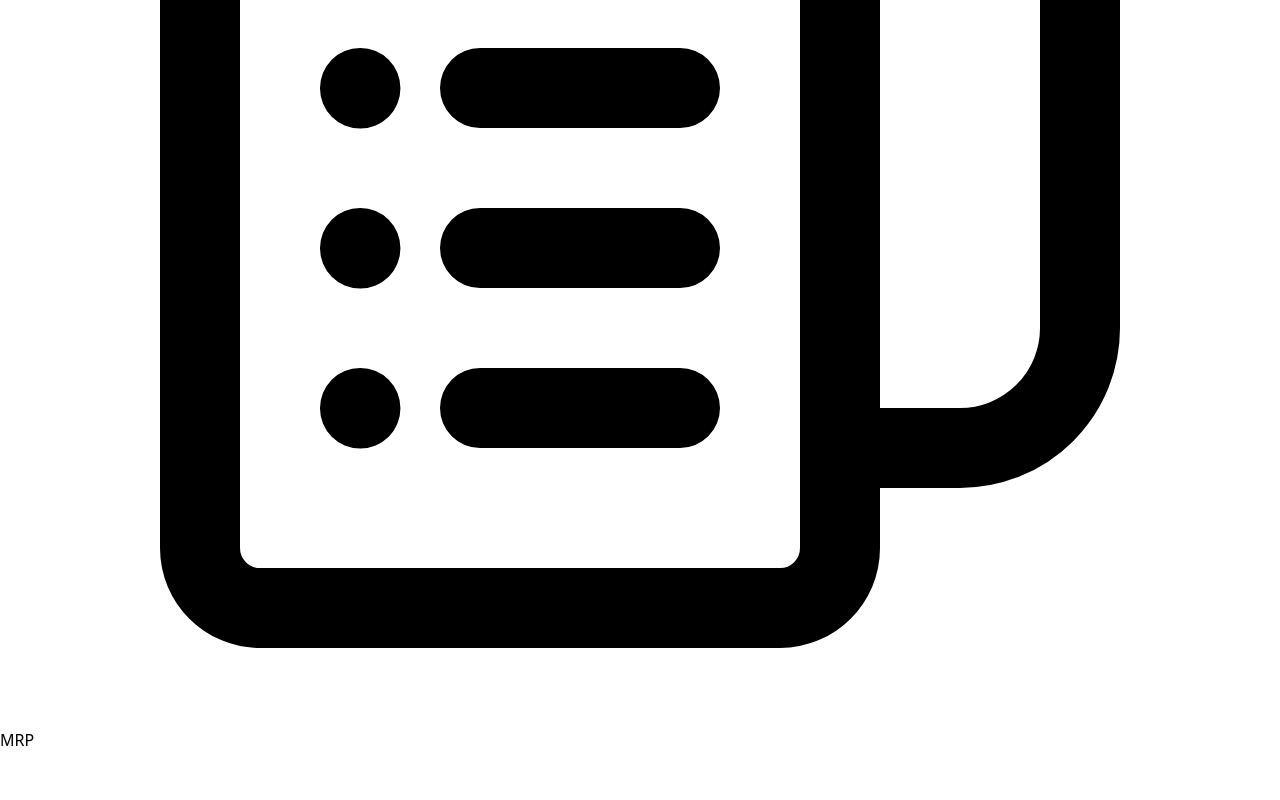
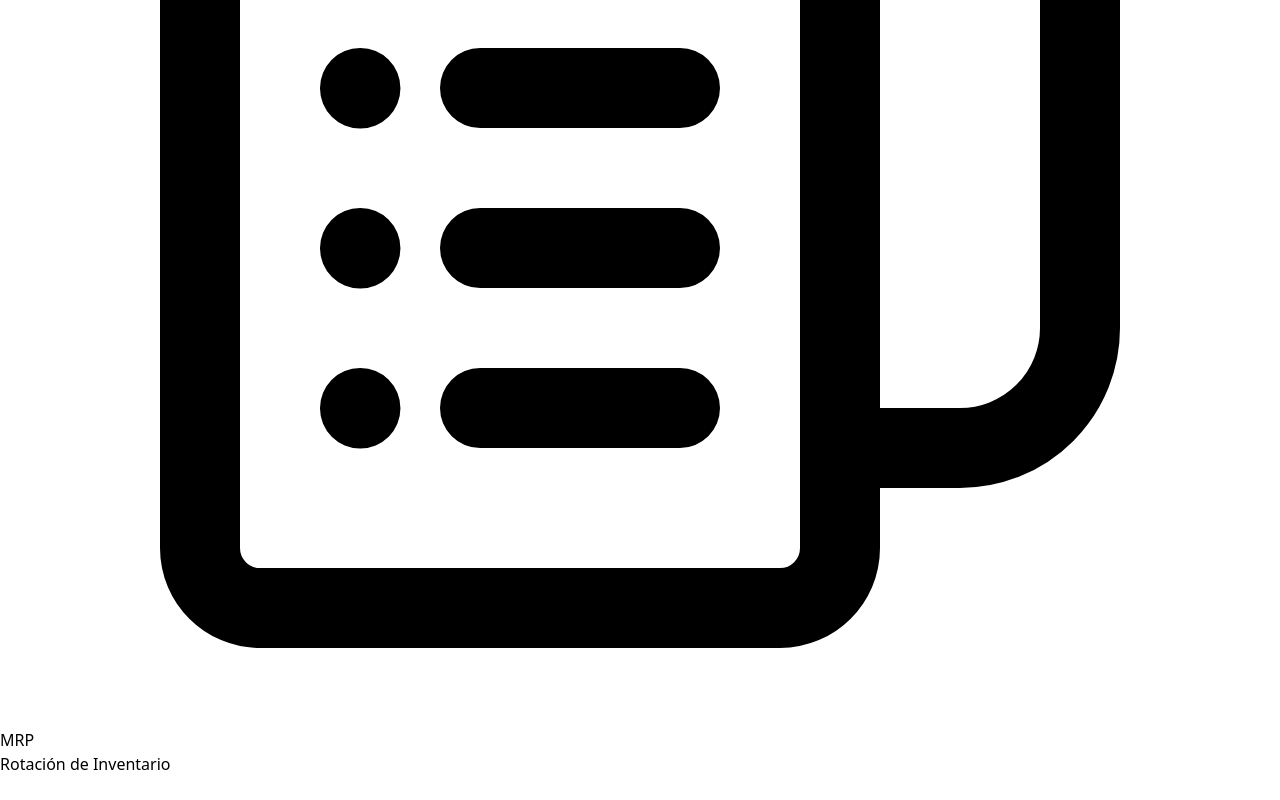
Before and after one commit to Whazt/PRODUCTION_MRP, a React (Vite) app: page /Formulas/Rotacion-Inventario in a window 1280 px wide. Before the commit this address had no page. Shown: the part 3387-4187 px from the top of the page. Before the commit the page ends 4139 px from the top, so only its background shows below. Built offline with nearby package versions, Linux system fonts and the light colour scheme.

Commit message:
Agregando Titulos a los formularios

```diff
--- a/src/App.jsx
+++ b/src/App.jsx
@@ -3,6 +3,7 @@ import Navbar from "./components/Navbar"
 import Formulas from "./pages/Formulas"
 import Eoq from "./pages/Eoq"
 import MantCorrectivo from "./pages/MantCorrectivo"
+import RotacionInventario from "./pages/RotacionInventario"
 import { BrowserRouter as Router, Routes, Route, RouterProvider } from 'react-router-dom'
 
 
@@ -20,6 +21,7 @@ function App() {
               <Route path='/Formulas' exact={true} element={<Formulas/>}/>
               <Route path='/Formulas/Eoq' exact={true} element={<Eoq/>}/>
               <Route path='/Formulas/Mantenimiento-Correctivo' exact={true} element={<MantCorrectivo/>}/>
+              <Route path='/Formulas/Rotacion-Inventario' exact={true} element={<RotacionInventario/>}/>
 
             </Routes>
           </div>
--- a/src/pages/Eoq.jsx
+++ b/src/pages/Eoq.jsx
@@ -68,9 +68,12 @@ function Eoq() {
 
   return (
     <>
+    <div>
+      <h1 className=" uppercase text-center py-1 bg-[#000157] text-white ">EOQ</h1>
+    </div>
     <BackButton/>
     <div className="max-w-md mx-auto mt-20 p-6 bg-gray-100 rounded-lg shadow-md">
-      <h2 className="text-xl font-semibold mb-4">Calculadora EOQ</h2>
+
       <div className="mb-4">
         <label className="block text-gray-700 text-sm font-bold mb-2" htmlFor="demand">
           Demanda (D)
--- a/src/pages/Formulas.jsx
+++ b/src/pages/Formulas.jsx
@@ -14,9 +14,9 @@ const Formulas =()=> {
                     <img  className=" w-64   h-44  rounded-md" src="/Eoq.png" alt="LOGO" />
                     EOQ
                 </NavLink>
-                <NavLink to={"/Cadena-Suministros"} className={" mt-8 mx-4 border-[#000157] border-[1px] bg-[#002657] text-white shadow-md rounded-md"}>
+                <NavLink to={"/Formulas/Rotacion-Inventario"} className={" mt-8 mx-4 border-[#000157] border-[1px] bg-[#002657] text-white shadow-md rounded-md"}>
                     <img  className="w-64   h-44  rounded-md" src="/cadenasuministro.png" alt="LOGO" />
-                    Cadena de Suministros
+                    Rotación de Inventario
                 </NavLink>
             </div>
         </div>
--- a/src/pages/MantCorrectivo.jsx
+++ b/src/pages/MantCorrectivo.jsx
@@ -137,6 +137,9 @@ function MantCorrectivo (){
 
     return (
         <>
+         <div>
+            <h1 className=" uppercase text-center py-1 bg-[#000157] text-white ">Costo de Mantenimiento Correctivo</h1>
+        </div>
             <BackButton/>
          <div className="bg-gray-100 p-6 mt-15 flex items-center justify-center max-w-full ">
             <div className="min-w-[800px]   bg-white p-8 rounded-lg shadow-md">
--- /dev/null
+++ b/src/pages/RotacionInventario.jsx
@@ -0,0 +1,18 @@
+import BackButton from "../components/BackButton"
+
+function RotacionInventario() {
+    return(
+        <>
+        <div>
+            <h1 className=" uppercase text-center py-1 bg-[#000157] text-white ">Rotación de Inventario</h1>
+        </div>
+        <BackButton/>
+        <div>
+
+        </div>
+        </>
+
+    )
+}
+
+export default RotacionInventario
```
